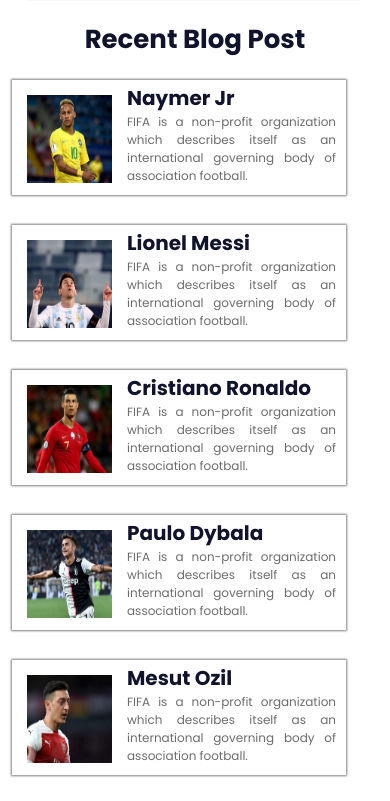
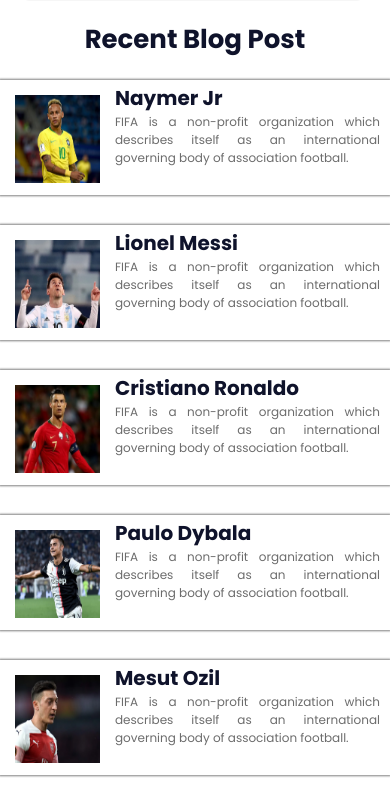
Before and after one commit to beshakil/football-club-main, a plain HTML site: page index.html in a window 390 px wide. Shown: the part 6762-7563 px from the top of the page. Drawn offline with Linux system fonts and the light colour scheme.

Commit message:
first commit

```diff
--- a/css/style.css
+++ b/css/style.css
@@ -356,9 +356,8 @@ Mobile Responsive Section
         grid-template-columns: repeat(1, 1fr);
     }
     .news-content {
-        width: 334px;
+        width: 100%;
         height: 115px;
-        margin-left: 12px;
     }
 
     .blog-details{
```
